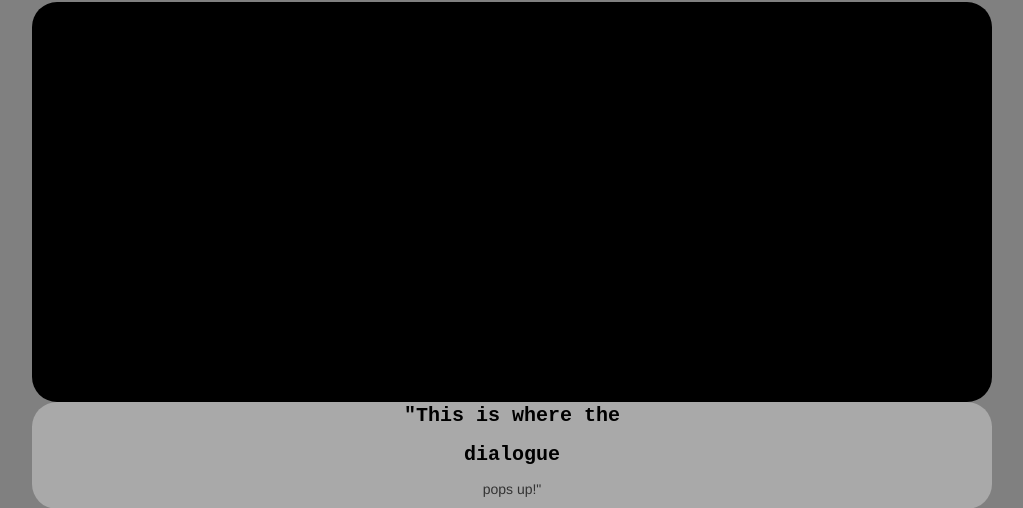
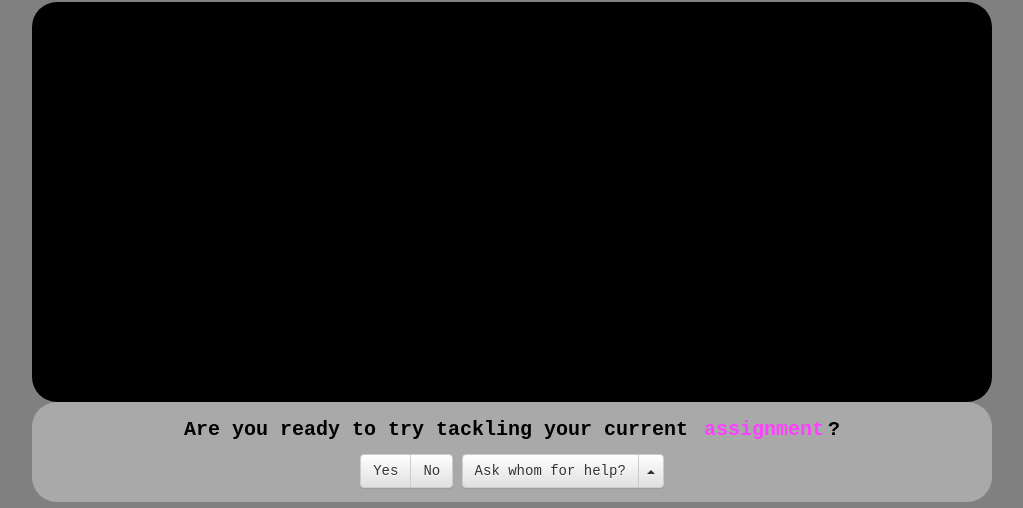
Before and after one commit to nsbitani/lineuponline, a plain HTML site: page index.html in a window 1280 px wide. Shown: the part 83-591 px from the top of the page, without its empty margins (128-1151 px from the left). Drawn offline with nearby package versions, Linux system fonts and the light colour scheme.

Commit message:
fix buttons

```diff
--- a/index.html
+++ b/index.html
@@ -2,7 +2,6 @@
 <!DOCTYPE html>
 <html lang="en">
   <head>
-    <script src="index.js"></script>
     <link rel="stylesheet" href="http://cdnjs.cloudflare.com/ajax/libs/font-awesome/4.6.3/css/font-awesome.min.css">
 
     <meta charset="utf-8">
@@ -15,8 +14,6 @@
 	<link rel="stylesheet" href="https://maxcdn.bootstrapcdn.com/bootstrap/3.3.7/css/bootstrap.min.css" integrity="sha384-BVYiiSIFeK1dGmJRAkycuHAHRg32OmUcww7on3RYdg4Va+PmSTsz/K68vbdEjh4u" crossorigin="anonymous">
 	<!-- Optional theme -->
 	<link rel="stylesheet" href="https://maxcdn.bootstrapcdn.com/bootstrap/3.3.7/css/bootstrap-theme.min.css" integrity="sha384-rHyoN1iRsVXV4nD0JutlnGaslCJuC7uwjduW9SVrLvRYooPp2bWYgmgJQIXwl/Sp" crossorigin="anonymous">
-	<!-- Latest compiled and minified JavaScript -->
-	<script src="https://maxcdn.bootstrapcdn.com/bootstrap/3.3.7/js/bootstrap.min.js" integrity="sha384-Tc5IQib027qvyjSMfHjOMaLkfuWVxZxUPnCJA7l2mCWNIpG9mGCD8wGNIcPD7Txa" crossorigin="anonymous"></script>
     <link href="main.css" rel="stylesheet">
   </head>
   <body>
@@ -25,7 +22,25 @@
     <div id="main"></div>
     <div id="info">
     	<div style="display: table-cell; vertical-align: middle;">
-    		<div><p>"This is where the <p class="key">dialogue</p> pops up!"</p></div>
+    		<p>Are you ready to try tackling your current <mark>assignment</mark>?</p>
+    		<div class="btn-group" role="group">
+  			<button type="button" class="btn btn-default">Yes</button>
+  			<button type="button" class="btn btn-default">No</button>
+			</div>
+
+			<div class="btn-group dropup">
+			  <button type="button" class="btn btn-default">Ask whom for help?</button>
+			  <button type="button" class="btn btn-default dropdown-toggle" data-toggle="dropdown" aria-haspopup="true" aria-expanded="false">
+			    <span class="caret"></span>
+			    <span class="sr-only">Toggle Dropdown</span>
+			  </button>
+			  <ul class="dropdown-menu">
+			    <li><a href="#">Bill</a></li>
+			    <li><a href="#">Joe</a></li>
+			    <li><a href="#">Larry</a></li>
+			  </ul>
+			</div>
+
      	</div>
      </div>
 
@@ -41,9 +56,10 @@
     </div><!--End container-->
 	</footer><!--End footer 2-->
 
+    <script src="index.js"></script>
     <!-- jQuery (necessary for Bootstrap's JavaScript plugins) -->
     <script src="https://ajax.googleapis.com/ajax/libs/jquery/1.12.4/jquery.min.js"></script>
-    <!-- Include all compiled plugins (below), or include individual files as needed -->
-    <script src="js/bootstrap.min.js"></script>
+	<!-- Latest compiled and minified JavaScript -->
+	<script src="https://maxcdn.bootstrapcdn.com/bootstrap/3.3.7/js/bootstrap.min.js" integrity="sha384-Tc5IQib027qvyjSMfHjOMaLkfuWVxZxUPnCJA7l2mCWNIpG9mGCD8wGNIcPD7Txa" crossorigin="anonymous"></script>
   </body>
 </html>
--- a/main.css
+++ b/main.css
@@ -1,10 +1,10 @@
 body{
 	background-color: grey;
+	font-family: 'Courier New', Courier, 'Lucida Sans Typewriter', 'Lucida Typewriter', monospace;
 }
 
 h1{
 	color: #ff40ff;
-	font-family: 'Courier New', Courier, 'Lucida Sans Typewriter', 'Lucida Typewriter', monospace;
 	font-size: 50px;
 	font-weight: bold;
 	text-align: center;
@@ -12,13 +12,13 @@ h1{
 
 p{
 	color: black;
-	font-family: 'Courier New', Courier, 'Lucida Sans Typewriter', 'Lucida Typewriter', monospace;
 	font-size: 20px;
 	font-weight: bold;
 }
 
-p .key{
+mark{
 	color: #ff40ff;
+	background-color: transparent;
 }
 
 #main{
```
